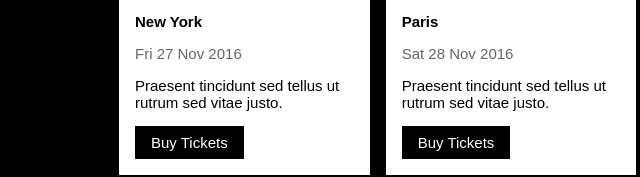
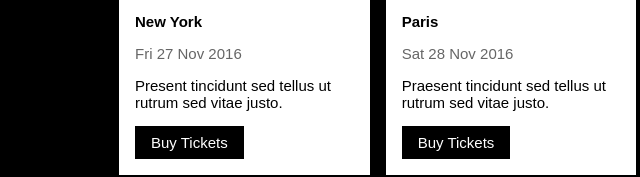
Before and after one commit to quangnd313/the-band, a plain HTML site: page index.html in a window 1280 px wide. Shown: the part 1923-2100 px from the top of the page, 129-769 px from the left. Drawn offline with Linux system fonts and the light colour scheme.

Commit message:
update index.html

```diff
--- a/index.html
+++ b/index.html
@@ -91,7 +91,7 @@
                         <div class="place-content">
                             <div class="place-header">New York</div>
                             <div class="place-date">Fri 27 Nov 2016</div>
-                            <div class="place-desc">Praesent tincidunt sed tellus ut rutrum sed vitae justo.</div>
+                            <div class="place-desc">Present tincidunt sed tellus ut rutrum sed vitae justo.</div>
                             <a href="#" class="buy-btn">Buy Tickets</a>
                         </div>
                     </div>
```
